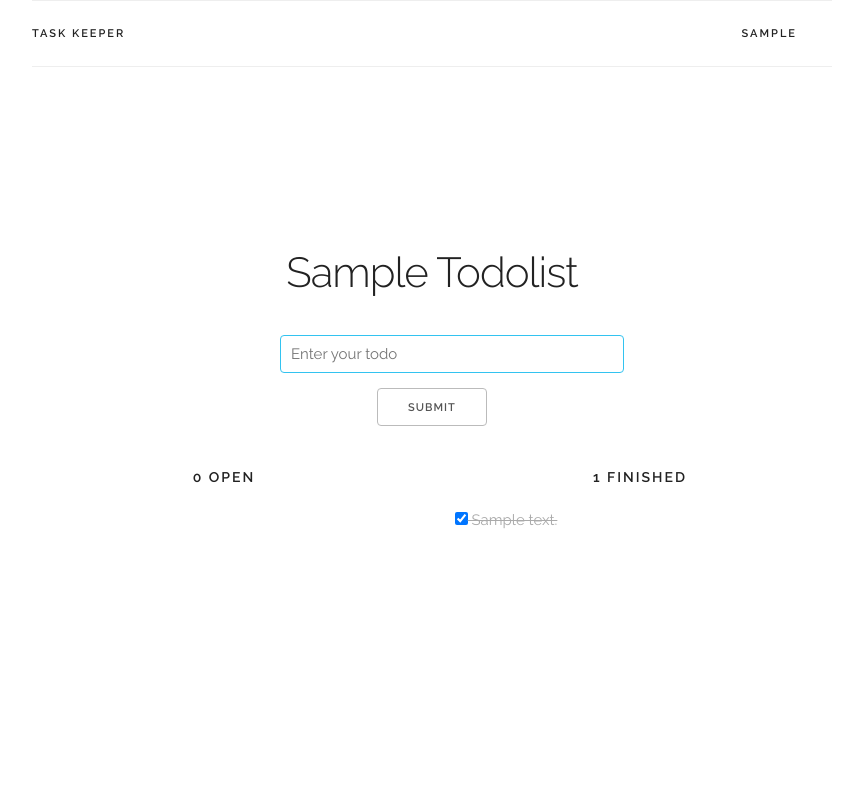
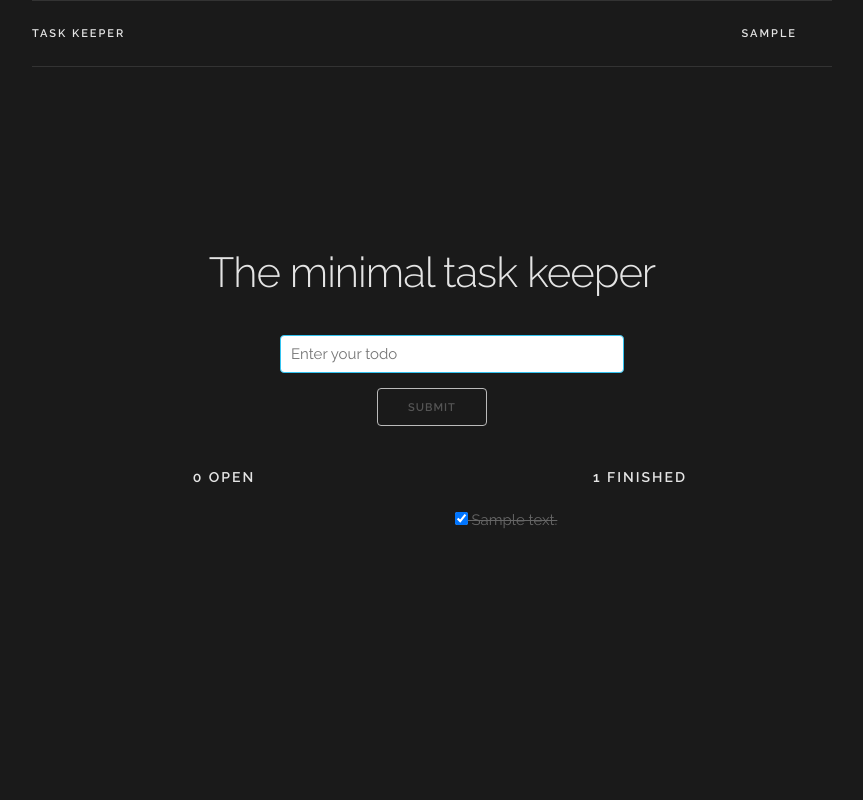
Before and after one commit to Darkcode100x20/task-keeper, a Flask app: page /todolist/1/ in a window 1280 px wide. Shown: the whole page, without its empty margins (208-1071 px from the left). Run offline with Flask 3, Linux system fonts and the light colour scheme; a user stored in the database is signed in; tables that the repository leaves empty hold one stand-in row (values such as "Sample post").

Commit message:
changed to dark mode

```diff
--- a/app/static/css/custom.css
+++ b/app/static/css/custom.css
@@ -1,3 +1,12 @@
+html, body {
+  background-color: #1a1a1a;
+  margin: 0;
+  padding: 0;
+  min-height: 100vh;
+  width: 100%;
+  color: #e4e4e4;
+}
+
 .open-todos ul,
 .finished-todos ul {
   list-style: none;
@@ -7,6 +16,7 @@
 
 h2.title {
   word-wrap: break-word;
+  color: #e4e4e4;
 }
 
 th.todolist-title,
@@ -16,13 +26,15 @@ tr td.todolist-title {
 }
 
 .finished-todos li {
-  color: #aaa;
+  color: #666;
   padding-left: 5pt;
   text-decoration: line-through;
 }
 
 .container {
   max-width: 800px;
+  background-color: #1a1a1a;
+  color: #e4e4e4;
 }
 
 .header {
@@ -44,10 +56,11 @@ tr td.todolist-title {
   font-size: 1.4rem;
   letter-spacing: .2rem;
   font-weight: 600;
+  color: #e4e4e4;
 }
 
 .docs-section {
-  border-top: 1px solid #eee;
+  border-top: 1px solid #333;
   padding: 4rem 0;
   margin-bottom: 0;
 }
@@ -60,7 +73,7 @@ tr td.todolist-title {
 
 .heading-font-size {
   font-size: 1.2rem;
-  color: #999;
+  color: #666;
   letter-spacing: normal;
 }
 
@@ -99,10 +112,10 @@ tr td.todolist-title {
     display: block;
     width: 100%;
     height: 6.5rem;
-    background: #fff;
+    background: #2c2c2c;
     z-index: 99;
-    border-top: 1px solid #eee;
-    border-bottom: 1px solid #eee;
+    border-top: 1px solid #333;
+    border-bottom: 1px solid #333;
   }
   .navbar-spacer {
     display: none;
@@ -130,7 +143,7 @@ tr td.todolist-title {
     margin-right: 35px;
     text-decoration: none;
     line-height: 6.5rem;
-    color: #222;
+    color: #e4e4e4;
   }
   .navbar-link.active {
     color: #33C3F0;
@@ -144,12 +157,10 @@ tr td.todolist-title {
     display: block;
   }
 
-  /* Re-overiding the width 100% declaration to match size of % based container */
   .has-docked-nav .navbar > .container {
     width: 80%;
   }
 
-  /* Popover */
   .popover.open {
     display: block;
   }
@@ -158,8 +169,8 @@ tr td.todolist-title {
     position: absolute;
     top: 0;
     left: 0;
-    background: #fff;
-    border: 1px solid #eee;
+    background: #2c2c2c;
+    border: 1px solid #333;
     border-radius: 4px;
     top: 92%;
     left: -50%;
@@ -179,14 +190,14 @@ tr td.todolist-title {
     pointer-events: none;
   }
   .popover-item:first-child .popover-link:after {
-    border-color: rgba(255, 255, 255, 0);
-    border-bottom-color: #fff;
+    border-color: rgba(44, 44, 44, 0);
+    border-bottom-color: #2c2c2c;
     border-width: 10px;
     margin-left: -10px;
   }
   .popover-item:first-child .popover-link:before {
-    border-color: rgba(238, 238, 238, 0);
-    border-bottom-color: #eee;
+    border-color: rgba(51, 51, 51, 0);
+    border-bottom-color: #333;
     border-width: 11px;
     margin-left: -11px;
   }
@@ -201,10 +212,10 @@ tr td.todolist-title {
   }
   .popover-link {
     position: relative;
-    color: #222;
+    color: #e4e4e4;
     display: block;
     padding: 8px 20px;
-    border-bottom: 1px solid #eee;
+    border-bottom: 1px solid #333;
     text-decoration: none;
     text-transform: uppercase;
     font-size: 1.0rem;
--- a/app/templates/base.html
+++ b/app/templates/base.html
@@ -36,7 +36,7 @@
               <div id="moreNavPopover" class="popover">
                 <ul class="popover-list">
                   <li class="popover-item">
-                    <a class="popover-link" href="{{ url_for('main.todolist_overview') }}">Your Todolists</a>
+                    <a class="popover-link" href="{{ url_for('main.todolist_overview') }}">Your Tasks</a>
                   </li>
                   <li class="popover-item">
                     <a class="popover-link" href="{{ url_for('auth.logout') }}">logout</a>
--- a/app/templates/todolist.html
+++ b/app/templates/todolist.html
@@ -6,7 +6,7 @@
 
 {% block body %}
 <section class="header">
-  <h2 class="title">{{todolist.title|title}}</h2>
+  <h2 class="title">The minimal task keeper</h2>
   <div class="row">
     <div class="three columns value-prop"></div>
     <div class="six columns">
```
Also changed, not shown: app/static/css/table.css (+6 -7 lines), app/static/images/favicon.gif (added), app/static/images/favicon.png (deleted).
